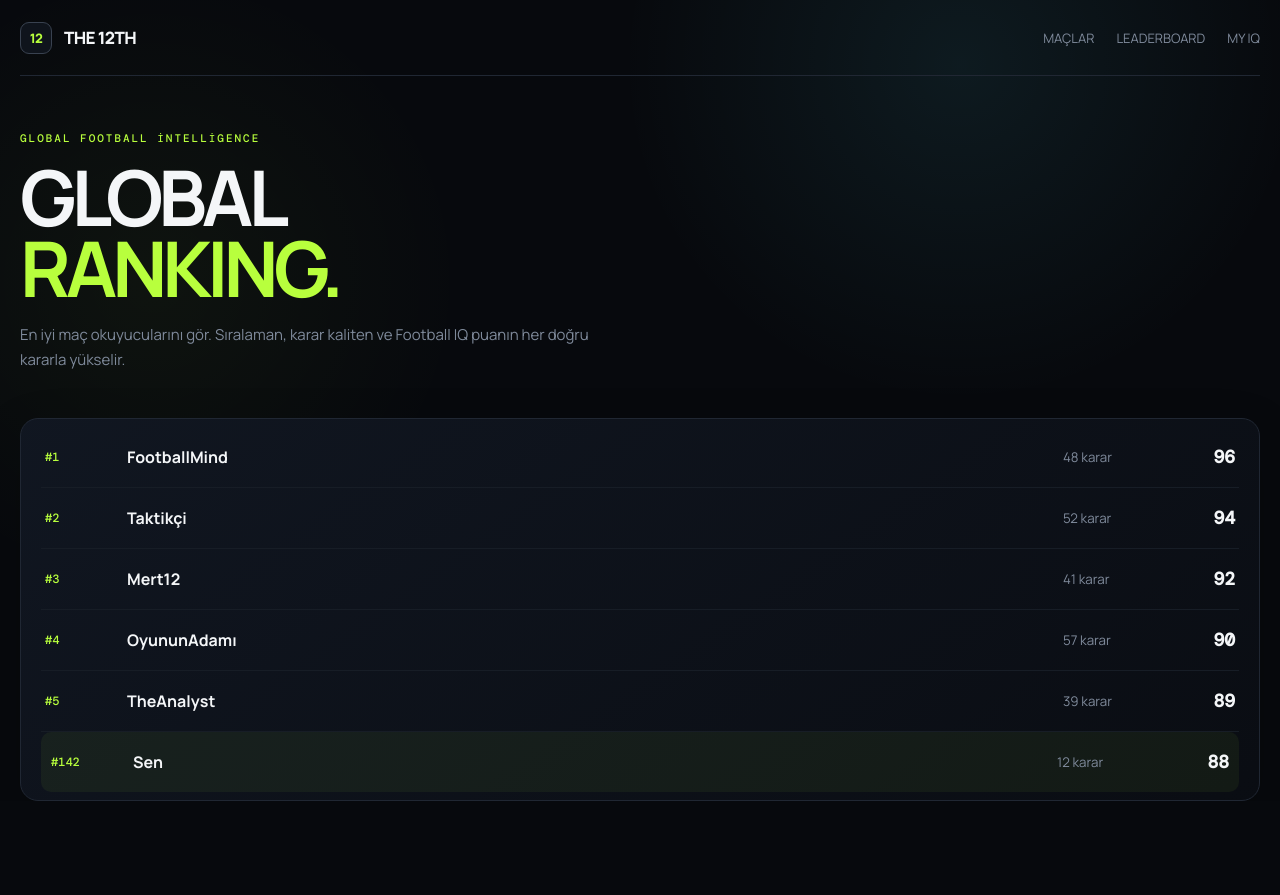
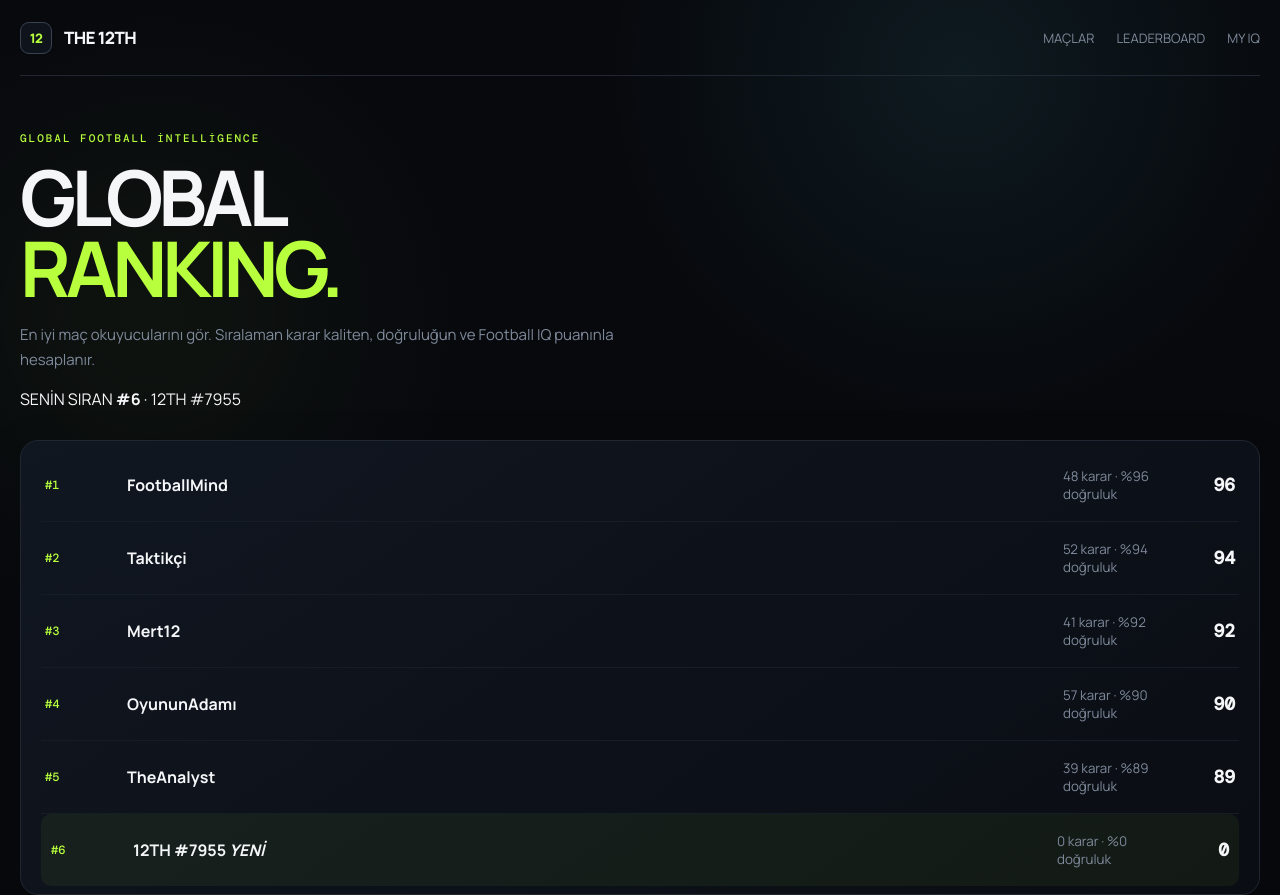
Before and after one commit to omerhayva/the12th, a Next.js app: page /leaderboard in a window 1280 px wide. Before the commit the page ends 801 px from the top, so only its background shows below. Built offline with nearby package versions, Linux system fonts and the light colour scheme.

Commit message:
feat: make leaderboard dynamic and player-aware

```diff
--- a/app/leaderboard/page.tsx
+++ b/app/leaderboard/page.tsx
@@ -3,24 +3,44 @@
 import Link from 'next/link';
 import { useEffect, useState } from 'react';
 import { leaderboard, matches } from '@/lib/demo-data';
-import { calculateIQ, type Decision } from '@/lib/scoring';
 import { readLiveState } from '@/lib/live-state';
+import { getPlayer, type PlayerProfile } from '@/lib/player';
+import { rankLeaderboard, summarizePlayer, type LeaderboardEntry } from '@/lib/leaderboard';
+import type { Decision } from '@/lib/scoring';
 
 export default function LeaderboardPage() {
-  const [me, setMe] = useState({ iq: 88, decisions: 12 });
+  const [rows, setRows] = useState<LeaderboardEntry[]>([]);
+  const [player, setPlayer] = useState<PlayerProfile>({ id: 'demo', name: 'Sen', createdAt: '' });
 
   useEffect(() => {
     const load = () => {
+      const me = getPlayer();
+      setPlayer(me);
       const live = matches.flatMap((match) => readLiveState(match.id).decisions);
-      const scored: Decision[] = live.filter((d) => typeof d.points === 'number').map((d) => ({ id: d.windowId, minute: 0, choice: d.choice, outcome: d.choice, points: d.points ?? 0 }));
-      if (scored.length) setMe({ iq: calculateIQ(scored), decisions: scored.length });
+      const scored: Decision[] = live.filter((d) => typeof d.points === 'number' && d.outcome).map((d) => ({
+        id: `${d.windowId}-${d.lockedAt}`,
+        windowId: d.windowId,
+        matchId: d.matchId,
+        minute: d.minute,
+        choice: d.choice,
+        outcome: d.outcome!,
+        points: d.points!,
+        eventMinute: d.eventMinute,
+        eventType: d.eventType,
+      }));
+
+      const demoRows: LeaderboardEntry[] = leaderboard
+        .filter((p) => p.name !== 'Sen')
+        .map((p) => ({ id: `demo-${p.name}`, name: p.name, iq: p.iq, decisions: p.decisions, accuracy: p.iq, provisional: false }));
+      const meRow = summarizePlayer(me.id, me.name, scored);
+      setRows(rankLeaderboard([...demoRows, meRow]));
     };
     load();
     const timer = window.setInterval(load, 1000);
     return () => window.clearInterval(timer);
   }, []);
 
-  const rows = leaderboard.map((p) => p.name === 'Sen' ? { ...p, iq: me.iq, decisions: me.decisions } : p);
+  const myRank = rows.find((row) => row.id === player.id)?.rank;
 
-  return <main className="page"><div className="shell"><nav className="nav"><Link href="/" className="brand"><div className="mark">12</div><span>THE 12TH</span></Link><div className="navRight"><Link href="/matches">MAÇLAR</Link><span>LEADERBOARD</span><Link href="/profile">MY IQ</Link></div></nav><section className="hero"><div><div className="eyebrow">Global football intelligence</div><h1>GLOBAL<br/><span style={{color:'var(--green)'}}>RANKING.</span></h1><p className="sub">En iyi maç okuyucularını gör. Sıralaman, karar kaliten ve Football IQ puanın her doğru kararla yükselir.</p></div></section><div className="card table">{rows.map((p) => <div className={`rankRow ${p.name === 'Sen' ? 'me' : ''}`} key={p.rank}><b>#{p.rank}</b><span>{p.name}</span><small>{p.decisions} karar</small><strong>{p.iq}</strong></div>)}</div></div></main>;
+  return <main className="page"><div className="shell"><nav className="nav"><Link href="/" className="brand"><div className="mark">12</div><span>THE 12TH</span></Link><div className="navRight"><Link href="/matches">MAÇLAR</Link><span>LEADERBOARD</span><Link href="/profile">MY IQ</Link></div></nav><section className="hero"><div><div className="eyebrow">Global football intelligence</div><h1>GLOBAL<br/><span style={{color:'var(--green)'}}>RANKING.</span></h1><p className="sub">En iyi maç okuyucularını gör. Sıralaman karar kaliten, doğruluğun ve Football IQ puanınla hesaplanır.</p>{myRank && <div className="statline">SENİN SIRAN <b>#{myRank}</b> · {player.name}</div>}</div></section><div className="card table">{rows.map((p) => <div className={`rankRow ${p.id === player.id ? 'me' : ''}`} key={p.id}><b>#{p.rank}</b><span>{p.name}{p.provisional && <em> YENİ</em>}</span><small>{p.decisions} karar · %{p.accuracy} doğruluk</small><strong>{p.iq}</strong></div>)}</div></div></main>;
 }
```
